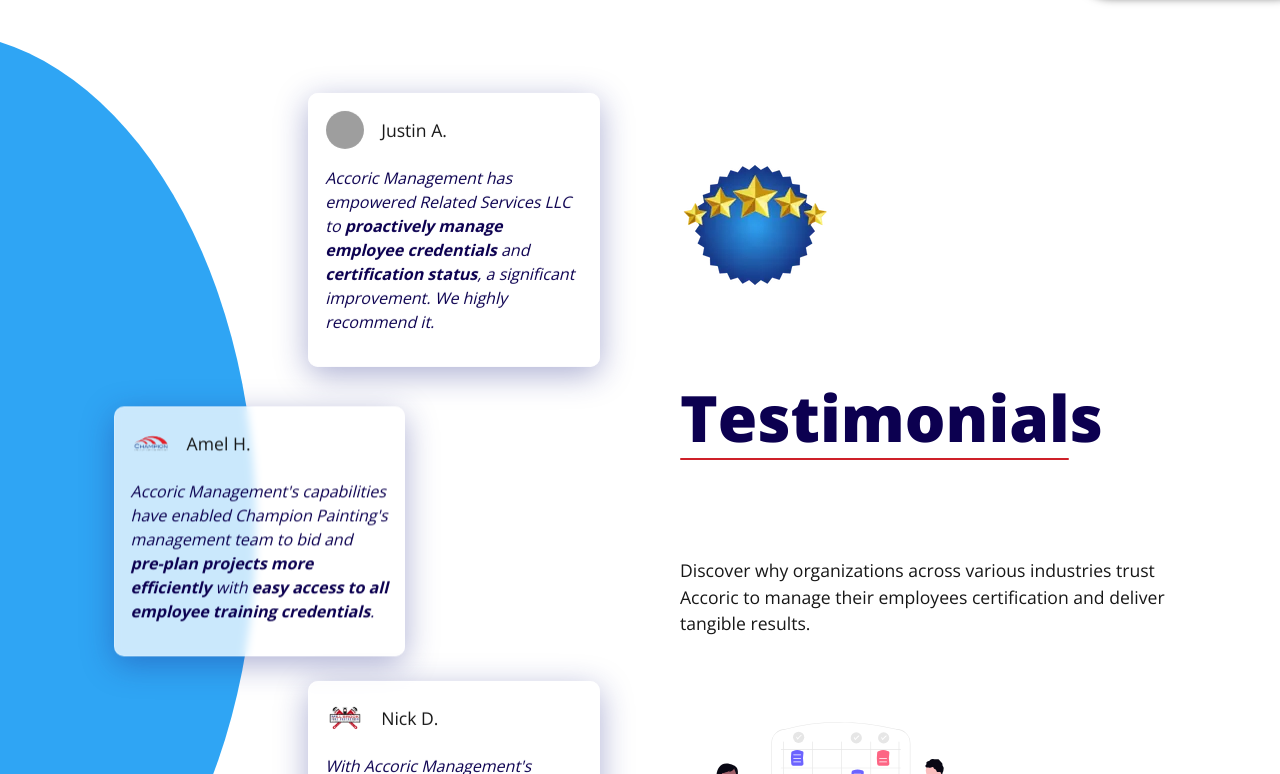
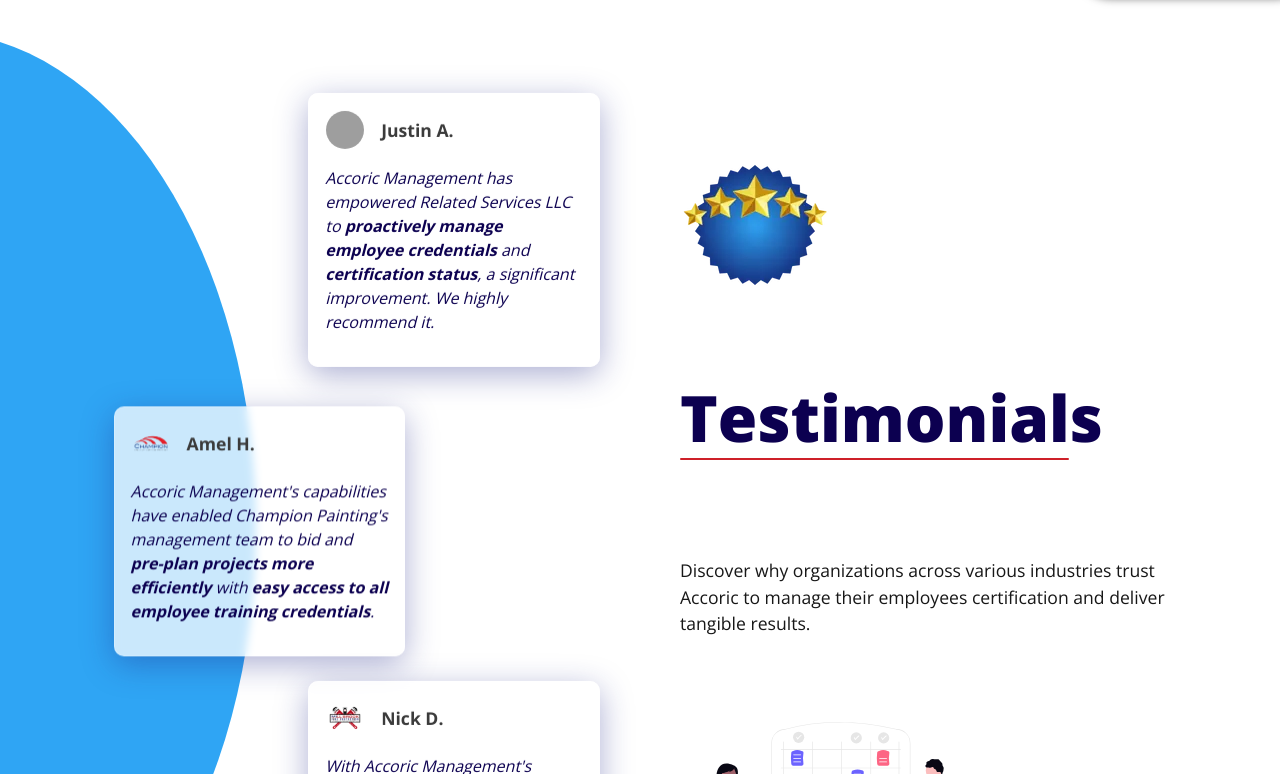
Before and after one commit to fastlinesafetytraining/accoric, a Next.js app: page / in a window 1280 px wide. Shown: the part 3726-4500 px from the top of the page. Built offline with nearby package versions, Linux system fonts and the light colour scheme; grey boxes are pictures that could not be loaded.

Commit message:
Enhance testimonial styling by adding font weight and color to improve visual emphasis

```diff
--- a/app/styles/home.module.scss
+++ b/app/styles/home.module.scss
@@ -366,6 +366,8 @@
         justify-content: flex-start;
         align-items: center;
         gap: 1rem;
+        font-weight: 700;
+        color: v.$soft-black-1;
       }
       .testimonial__quote {
         font-size: 1rem;
```
